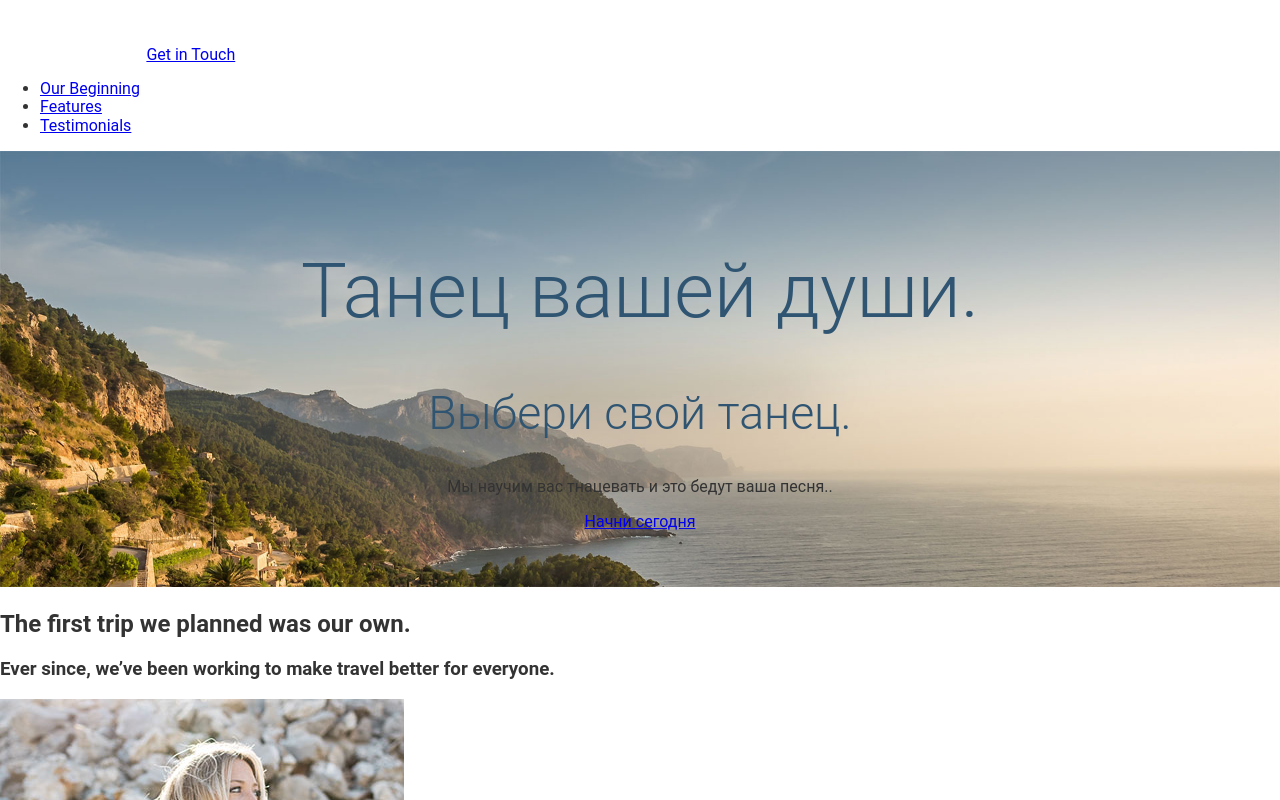
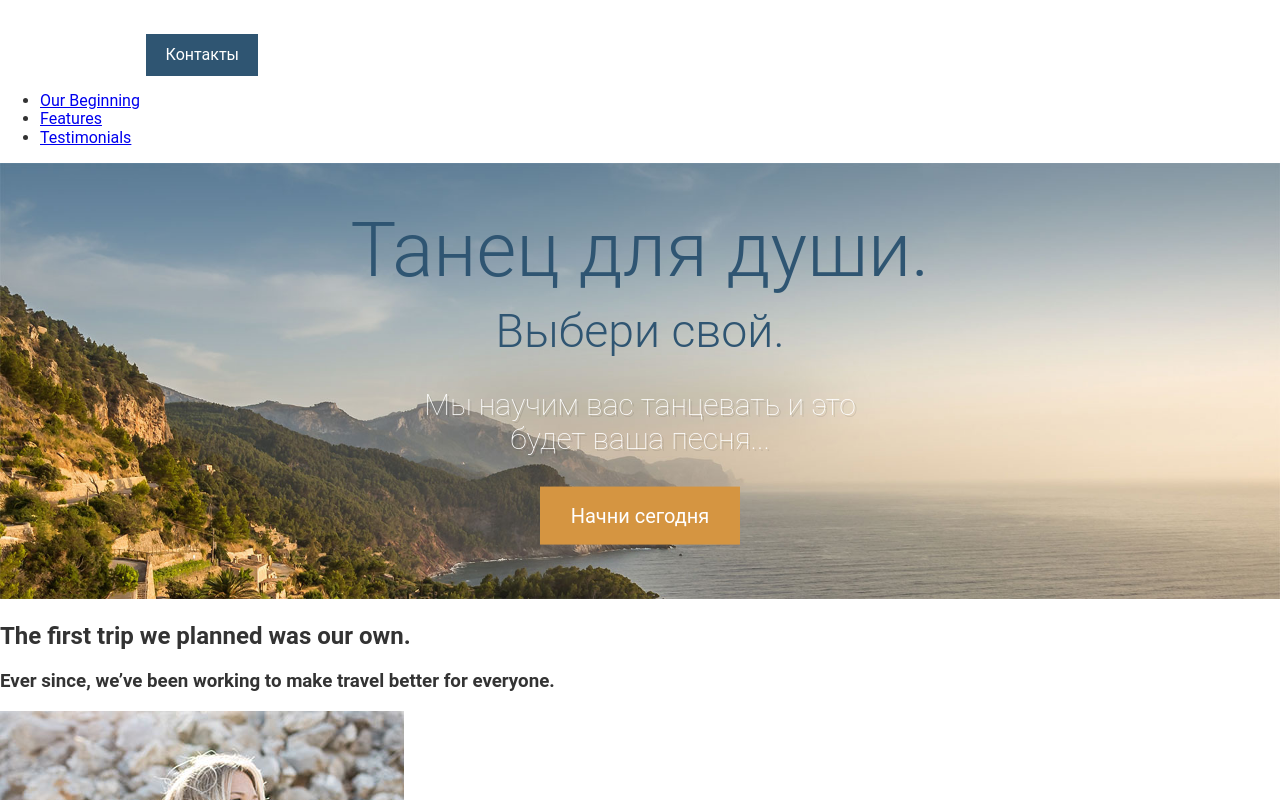
Before and after one commit to SashaShirokov/DanceMe, a website: page app/index.html in a window 1280 px wide. Shown: the top 800 px of the page. Drawn offline with Linux system fonts and the light colour scheme.

Commit message:
keep styling the banner and buttons

```diff
--- /dev/null
+++ b/app/assets/styles/base/_variables.css
@@ -0,0 +1,2 @@
+$mainBlue: #2f5572;
+$mainOrange: #d59541;
--- a/app/assets/styles/modules/_banner.css
+++ b/app/assets/styles/modules/_banner.css
@@ -12,13 +12,25 @@
 
 	&__title {
 		font-weight: 300;
-		color: #2f5572;
+		color: $mainBlue;
 		font-size: 4.8rem;
+		margin: 0;
 	}
 
 	&__subtitle {
 		font-weight: 300;
-		color: #2f5572;
+		color: $mainBlue;
 		font-size: 2.9rem;
+		margin: 10px 0 0 0;
+	}
+
+	&__description {
+		color: #FFF;
+		font-size: 1.875rem;
+		font-weight: 100;
+		text-shadow: 2px 2px 0 rgba(0, 0, 0, .1);
+		max-width: 30rem;
+		margin-left: auto;
+		margin-right: auto;
 	}
 }
--- /dev/null
+++ b/app/assets/styles/modules/_btn.css
@@ -0,0 +1,16 @@
+.btn {
+	background-color: $mainBlue;
+	color: #FFF;
+	text-decoration: none;
+	padding: .75rem 1.2rem;
+	display: inline-block;
+
+	&--orange {
+		background-color: $mainOrange;
+	}
+
+	&--large {
+		font-size: 1.25rem;
+		padding: 1.1rem 1.9rem;
+	}
+}
--- a/app/assets/styles/styles.css
+++ b/app/assets/styles/styles.css
@@ -1,3 +1,5 @@
 @import "normalize.css";
 @import "base/_global";
+@import "base/_variables";
 @import "modules/_banner";
+@import "modules/_btn";
--- a/app/index.html
+++ b/app/index.html
@@ -9,7 +9,7 @@
 
 	<header>
 		<img src="assets/images/icons/clear-view-escapes.svg">
-    <a href="#">Get in Touch</a>
+    <a href="#" class="btn">Контакты</a>
     <nav>
       <ul>
         <li><a href="#our-beginning">Our Beginning</a></li>
@@ -23,10 +23,10 @@
 		<div class="banner">
 	    <img src="assets/images/hero--large.jpg">
 			<div class="banner__text-content">
-				<h1 class="banner__title">Танец вашей души.</h1>
-		    <h2 class="banner__subtitle">Выбери свой танец.</h2>
-		    <p>Мы научим вас тнацевать и это бедут ваша песня..</p>
-		    <p><a href="#">Начни сегодня</a></p>
+				<h1 class="banner__title">Танец для души.</h1>
+		    <h2 class="banner__subtitle">Выбери свой.</h2>
+		    <p class="banner__description">Мы научим вас танцевать и это будет ваша песня...</p>
+		    <p><a href="#" class="btn btn--orange btn--large">Начни сегодня</a></p>
 			</div>
 	  </div>
 		<div id="our-beginning">
@@ -81,7 +81,7 @@
 
 	<footer>
 		<h3>Остались вопросы? Свяжитесь с нами и вам все расскажут</h3>
-		<p>Copyright &copy; 2016 Clear View Escapes. All rights reserved. <a href="#">Get in Touch</a></p>
+		<p>Copyright &copy; 2016 Clear View Escapes. All rights reserved. <a href="#" class="btn btn--orange">Контакты</a></p>
 	</footer>
 
 </body>
--- a/app/temp/styles/styles.css
+++ b/app/temp/styles/styles.css
@@ -488,10 +488,39 @@ img {
   font-weight: 300;
   color: #2f5572;
   font-size: 4.8rem;
+  margin: 0;
 }
 
 .banner__subtitle {
   font-weight: 300;
   color: #2f5572;
   font-size: 2.9rem;
+  margin: 10px 0 0 0;
 }
+
+.banner__description {
+  color: #FFF;
+  font-size: 1.875rem;
+  font-weight: 100;
+  text-shadow: 2px 2px 0 rgba(0, 0, 0, .1);
+  max-width: 30rem;
+  margin-left: auto;
+  margin-right: auto;
+}
+
+.btn {
+	background-color: #2f5572;
+	color: #FFF;
+	text-decoration: none;
+	padding: .75rem 1.2rem;
+	display: inline-block;
+}
+
+.btn--orange {
+  background-color: #d59541;
+}
+
+.btn--large {
+  font-size: 1.25rem;
+  padding: 1.1rem 1.9rem;
+}
```
